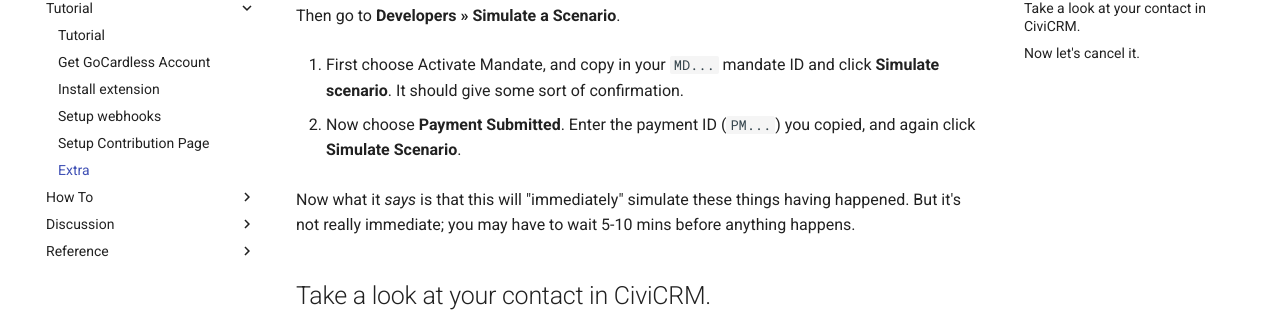
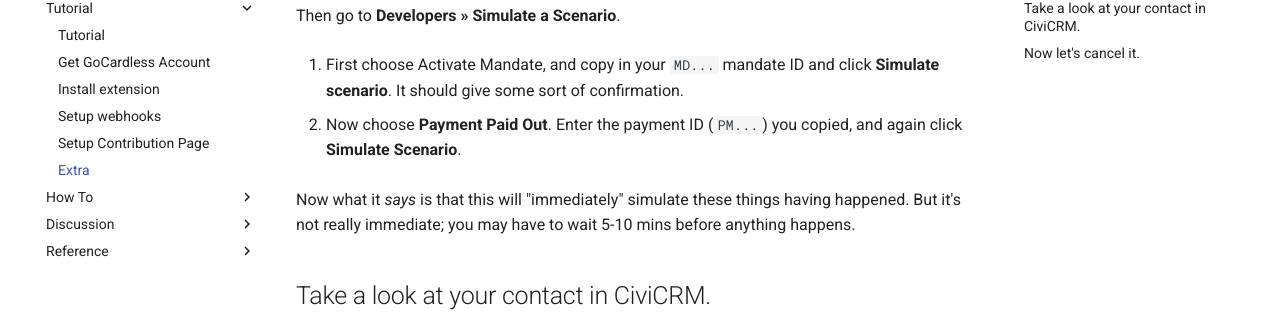
Before and after one commit to artfulrobot/uk.artfulrobot.civicrm.gocardless, an MkDocs documentation site: the page built from docs/tutorial/extra-marks.md, in a window 1280 px wide and 900 px high, scrolled down 510 px. Shown: the part 145-457 px from the top of the window. Built offline with MkDocs 1.6.1 and Material for MkDocs 9.7.7, drawn with Linux system fonts in a browser that asks for light colours; comment, search, counter and statistics services are not loaded.

Commit message:
Update extra-marks.md
Changing the text of the tutorial to use GC's "paid out" simulation instead of "submitted", per conversation in Mattermost channel.

```diff
--- a/docs/tutorial/extra-marks.md
+++ b/docs/tutorial/extra-marks.md
@@ -29,13 +29,12 @@ Then go to **Developers » Simulate a Scenario**.
 1. First choose Activate Mandate, and copy in your `MD...` mandate ID and
    click **Simulate scenario**. It should give some sort of confirmation.
 
-2. Now choose **Payment Submitted**. Enter the payment ID (`PM...`) you
+2. Now choose **Payment Paid Out**. Enter the payment ID (`PM...`) you
    copied, and again click **Simulate Scenario**.
 
 Now what it *says* is that this will "immediately" simulate these things
 having happened. But it's not really immediate; you may have to wait 5-10
 mins before anything happens.
-
 
 ## Take a look at your contact in CiviCRM.
 
```
